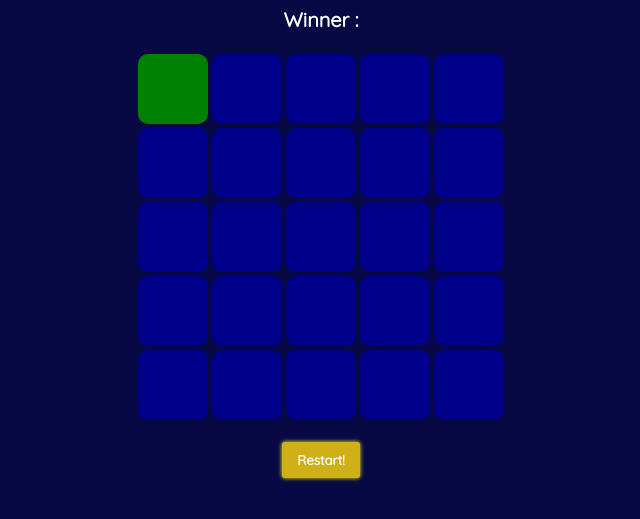
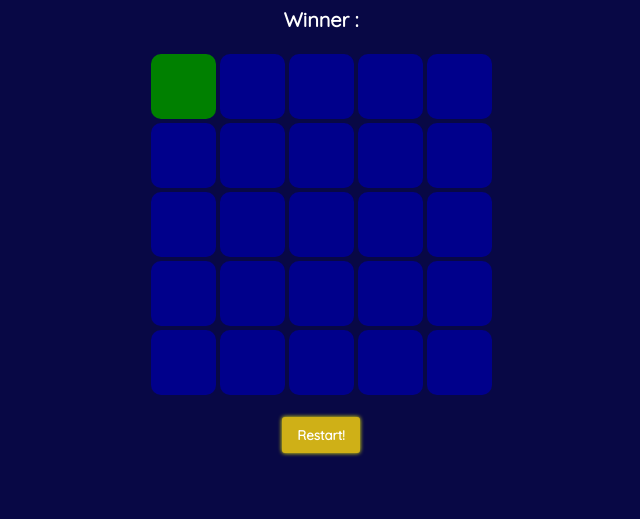
Before and after one commit to Berohlfs/Connect-Four, a plain HTML site: page index.html in a window 1280 px wide. Both pictures are taken after a click on the element 492 px from the left and 182 px from the top of the page. Shown: the part 93-612 px from the top of the page, without its empty margins (319-959 px from the left). Drawn offline with Linux system fonts and the light colour scheme.

Commit message:
Corrections

```diff
--- a/script.js
+++ b/script.js
@@ -52,16 +52,15 @@ function colorir(x) {
         if (toogle_color) {
             divs[x].style.backgroundColor = green;
             toogle_color=false;
-            isWin();
         }
         else {
             divs[x].style.backgroundColor = red;
             toogle_color=true;
-            isWin();
         }
+        isWin();
         counter_draw++
     }
-    if(counter_draw == 25){
+    if(counter_draw == divs.length){
         document.querySelector('h2').innerText = `Draw!`
     }
 }
@@ -71,14 +70,14 @@ function isWin(){
     let turn;
     for(i=0;i<2;i++){
         i == 0 ? turn = green : turn = red;
-        for(j=0;j<28;j++){
-            if(counter_win == 4){
+        for(j=0; j<win_situations.length; j++){
+            if(counter_win == win_situations[0].length){
                 break;
             }
             counter_win = 0;
-            for(k=0;k<4;k++){
+            for(k=0; k < win_situations[j].length; k++){
                 divs[win_situations[j][k]].style.backgroundColor == turn && counter_win++
-                if(counter_win == 4){
+                if(counter_win == win_situations[j].length){
                     document.querySelector('h2').innerText = `Winner : ${turn}!`
                     pode_colorir = false;
                 }
--- a/style.css
+++ b/style.css
@@ -25,12 +25,12 @@
             align-items: center;
             justify-content: center;
             flex-wrap: wrap;
-            width:380px;
-            margin: 20px auto 20px;
+            width:350px;
+            margin: 20px auto;
         }
         .inner{
-            height:70px;
-            width:70px;
+            height:65px;
+            width:65px;
             margin:2px;
             cursor:pointer;
             border-radius: 10px;
```
